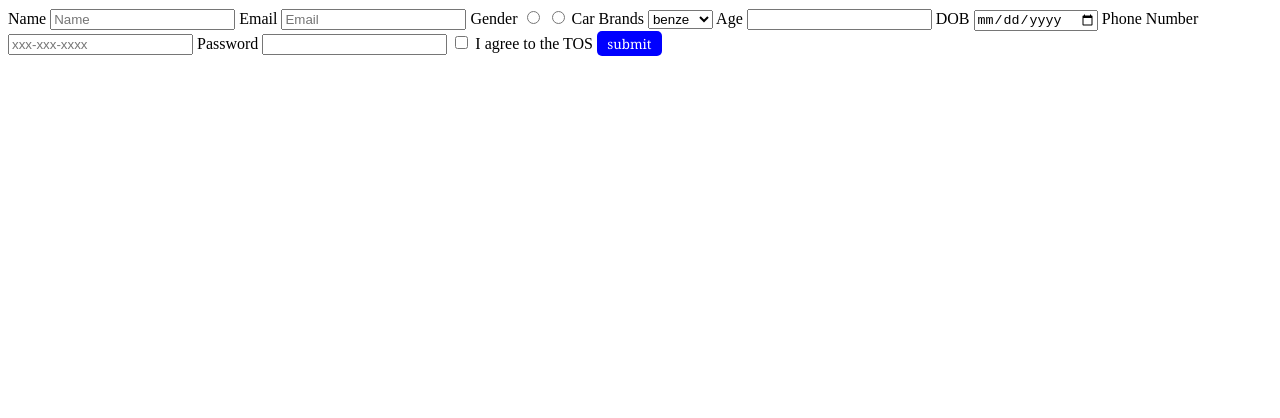
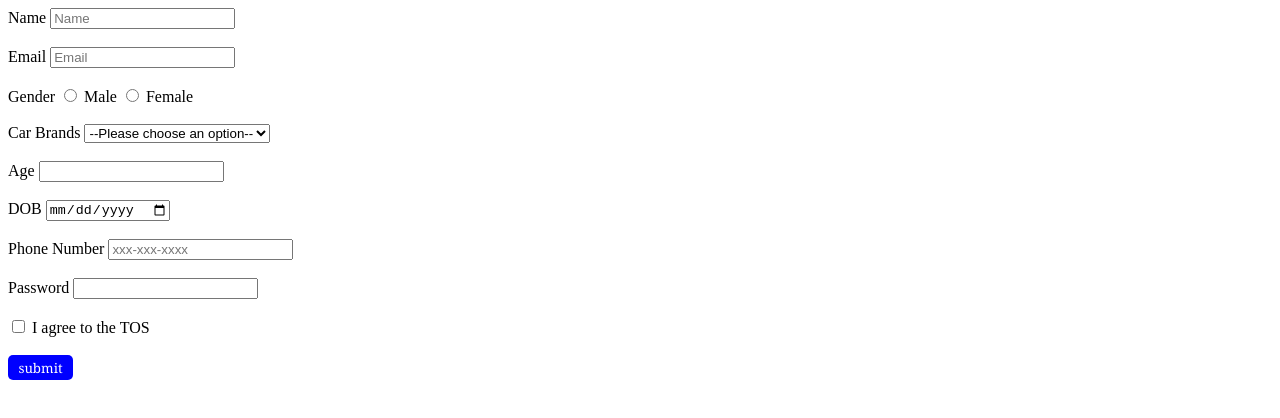
Before and after one commit to acciojob/signup-form-car-sainath161, a website: page main.html in a window 1280 px wide. Drawn offline with Linux system fonts and the light colour scheme.

Commit message:
created a submission

```diff
--- a/main.html
+++ b/main.html
@@ -32,29 +32,32 @@ button:hover{
 	<!-- the entire body must be written by student -->
 	<form action="" method="post">
       <label for="name">Name</label>
-      <input type="text" id="name" required placeholder="Name">
+      <input type="text" id="name" required placeholder="Name"><br><br>
       <label for="email">Email</label>
-      <input type="text" id="email" required placeholder="Email">
+      <input type="text" id="email" required placeholder="Email"><br><br>
       <label for="gender">Gender</label>
       <input type="radio" name="gender" id="gender_m" required>
+		<label>Male</label>
       <input type="radio" name="gender" id="gender_f"required>
+		<label for="gender_m">Female</label><br><br>
       <label for="cars">Car Brands</label>
       <select name="cars" id="cars" required aria-placeholder="--Please choose an option-">
+		  <option value="">--Please choose an option--</option>
          <option value="banze">benze</option>
          <option value="bmw">BMW</option>
          <option value="scarpio">scarpio</option>
-      </select>
+      </select><br><br>
       <label for="age">Age</label>
-      <input type="number" name="age" required id="age">
+      <input type="number" name="age" required id="age"> <br><br>
       <label for="dob">DOB</label>
-      <input type="date" name="dob" id="dob" required>
+      <input type="date" name="dob" id="dob" required><br><br>
       <label for="tel">Phone Number</label>
-      <input type="tel" name="tel" id="tel" placeholder="xxx-xxx-xxxx">
+      <input type="tel" name="tel" id="tel" placeholder="xxx-xxx-xxxx"><br><br>
       <label for="password">Password</label>
-      <input type="password" name="password" id="password" required>
+      <input type="password" name="password" id="password" required><br><br>
       <input type="checkbox" name="" id="tos" required>
-      <label for="tos">I agree to the TOS</label>
-		         <button type="submit">submit</button>
+      <label for="tos">I agree to the TOS</label><br><br>
+	  <button type="submit">submit</button>
    </form>
     <script type="text/javascript" src="./script.js">
 </script>
```
